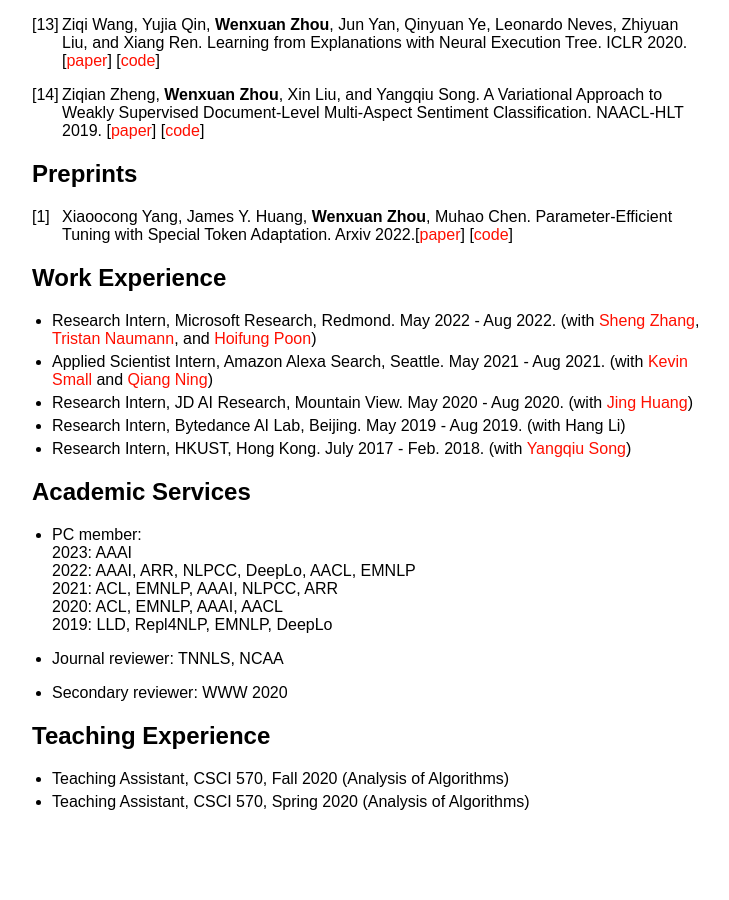
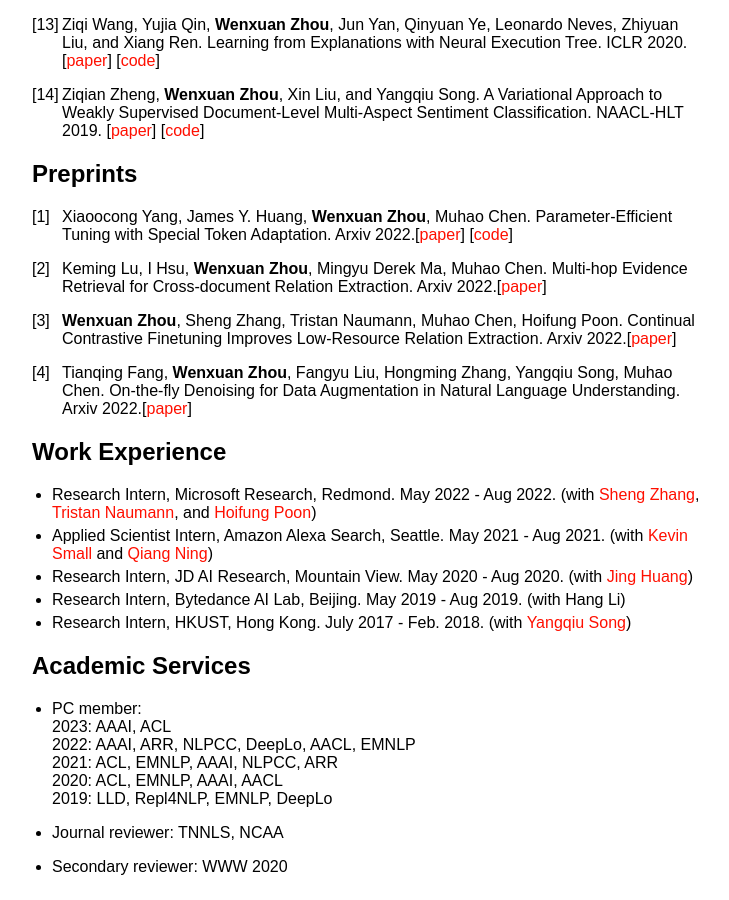
Before and after one commit to wzhouad/wzhouad.github.io, a Jekyll site: the page built from index.md, in a window 1280 px wide and 900 px high, scrolled down 1219 px. Shown: the whole window, without its empty margins (258-987 px from the left). Built offline with Jekyll 4.4.1, drawn with Linux system fonts in a browser that asks for light colours; our own code applies the rules of GitHub Pages for plain Markdown files; before the commit the page ends 2048 px from its top, so only the background shows below that.

Commit message:
Update index.md

```diff
--- a/index.md
+++ b/index.md
@@ -46,6 +46,13 @@ I'm a final-year Ph.D. candidate at University of Southern California working wi
 ## Preprints
 1. Xiaoocong Yang, James Y. Huang, **Wenxuan Zhou**, Muhao Chen. Parameter-Efficient Tuning with Special Token Adaptation. Arxiv 2022.\[[paper](https://arxiv.org/abs/2210.04382)\] \[[code](https://github.com/luka-group/PASTA)\]
 
+1. Keming Lu, I Hsu, **Wenxuan Zhou**, Mingyu Derek Ma, Muhao Chen. Multi-hop Evidence Retrieval for Cross-document Relation Extraction. Arxiv 2022.\[[paper](https://arxiv.org/abs/2212.10786)\]
+
+1. **Wenxuan Zhou**, Sheng Zhang, Tristan Naumann, Muhao Chen, Hoifung Poon. Continual Contrastive Finetuning Improves Low-Resource Relation Extraction. Arxiv 2022.\[[paper](https://arxiv.org/abs/2212.10823)\]
+
+1. Tianqing Fang, **Wenxuan Zhou**, Fangyu Liu, Hongming Zhang, Yangqiu Song, Muhao Chen. On-the-fly Denoising for Data Augmentation in Natural Language Understanding. Arxiv 2022.\[[paper](https://arxiv.org/abs/2212.10558)\]
+
+
 ## Work Experience
 * Research Intern, Microsoft Research, Redmond. May 2022 - Aug 2022. (with [Sheng Zhang](https://sheng-z.github.io/), [Tristan Naumann](https://www.microsoft.com/en-us/research/people/tristan/), and [Hoifung Poon](https://www.microsoft.com/en-us/research/people/hoifung/))
 * Applied Scientist Intern, Amazon Alexa Search, Seattle. May 2021 - Aug 2021. (with [Kevin Small](http://www.kevinsmall.org/) and [Qiang Ning](https://www.qiangning.info/))
@@ -55,7 +62,7 @@ I'm a final-year Ph.D. candidate at University of Southern California working wi
 
 ## Academic Services
 * PC member:<br>
-2023: AAAI<br>
+2023: AAAI, ACL<br>
 2022: AAAI, ARR, NLPCC, DeepLo, AACL, EMNLP<br>
 2021: ACL, EMNLP, AAAI, NLPCC, ARR<br>
 2020: ACL, EMNLP, AAAI, AACL<br>
```
